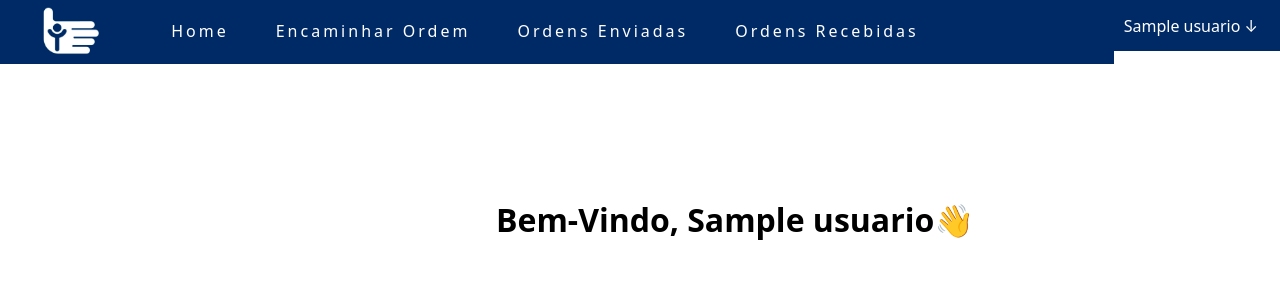
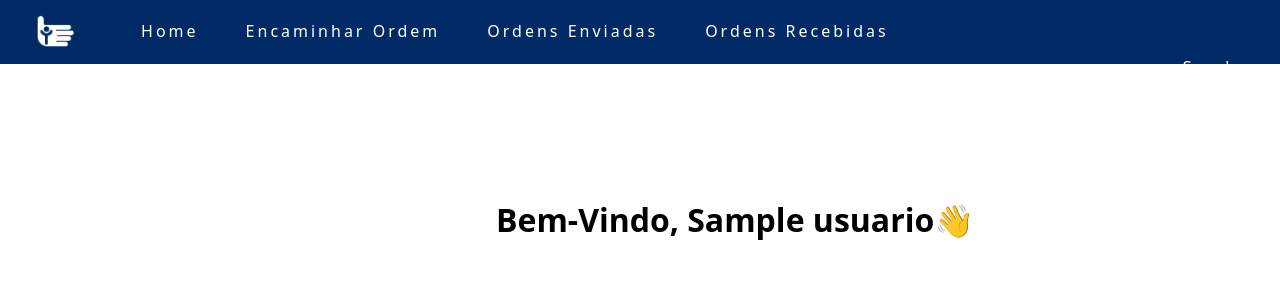
Before and after one commit to BairrodaJuventude/ordem-de-compra-PHP, a PHP site: page /php/my/index.php in a window 1280 px wide. Shown: the top 300 px of the page. Run offline with PHP 8.4, Linux system fonts and the light colour scheme; the visitor is signed in with stand-in values (Sample User, id 1); tables that the repository leaves empty or names only in its code hold one stand-in row (values such as "Sample post").

Commit message:
Edição dos icones.

```diff
--- a/css/lateral.css
+++ b/css/lateral.css
@@ -5,23 +5,17 @@
     }
 
     .sidebar {
-    width: 180px;
-    position: fixed;
-    top: 0px;
-    left: 86%;
         background-color: transparent;
         color: #fff;
-    padding-top: 20px;
+        padding-top: 90px;
         display: flex;
-    flex-direction: column;
-    overflow: auto;
+        justify-content: center;
     }
 
     .sidebar p {
         height: 22px;
         text-align: center;
         padding: 14.7px;
-    background: #002a66;
         cursor: pointer;
         margin-top: -20px;
         @import url('https://fonts.googleapis.com/css2?family=Nunito+Sans:ital,opsz,wght@0,6..12,200..1000;1,6..12,200..1000&display=swap');
@@ -106,3 +100,23 @@
         text-decoration: none;
         display: block;
     }
+
+    @media screen and (max-width: 768px) {
+        .sidebar {
+            background-color: transparent;
+            color: #fff;
+            padding-top: 90px;
+            display: flex;
+            justify-content: center;
+        }
+    }
+
+    @media (max-width: 999px) {
+        .sidebar {
+            background-color: transparent;
+            color: #fff;
+            padding-top: 90px;
+            display: flex;
+            justify-content: center;
+        }
+    }
--- a/css/style.css
+++ b/css/style.css
@@ -3,7 +3,7 @@
 }
 
 #b {
-    width: 9%;
+    width: 5%;
     border-radius: 0px;
     padding: 26px;
     margin-top: 0vh;
@@ -76,7 +76,7 @@ a :hover {
 }
 
 nav {
-    width: 87%;
+    width: 100%;
     display: flex;
     align-items: center;
     font-family: system-ui, -apple-system, Helvetica, Arial, sans-serif;
```
Lines whose indentation alone changed are shown as unchanged.
